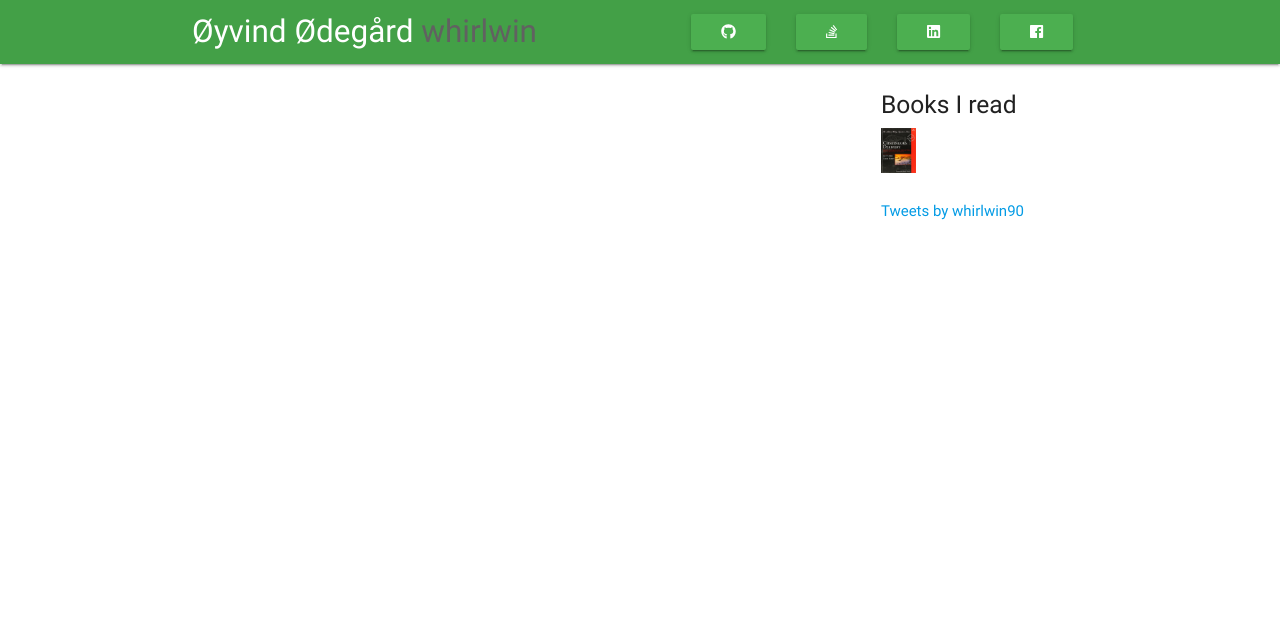
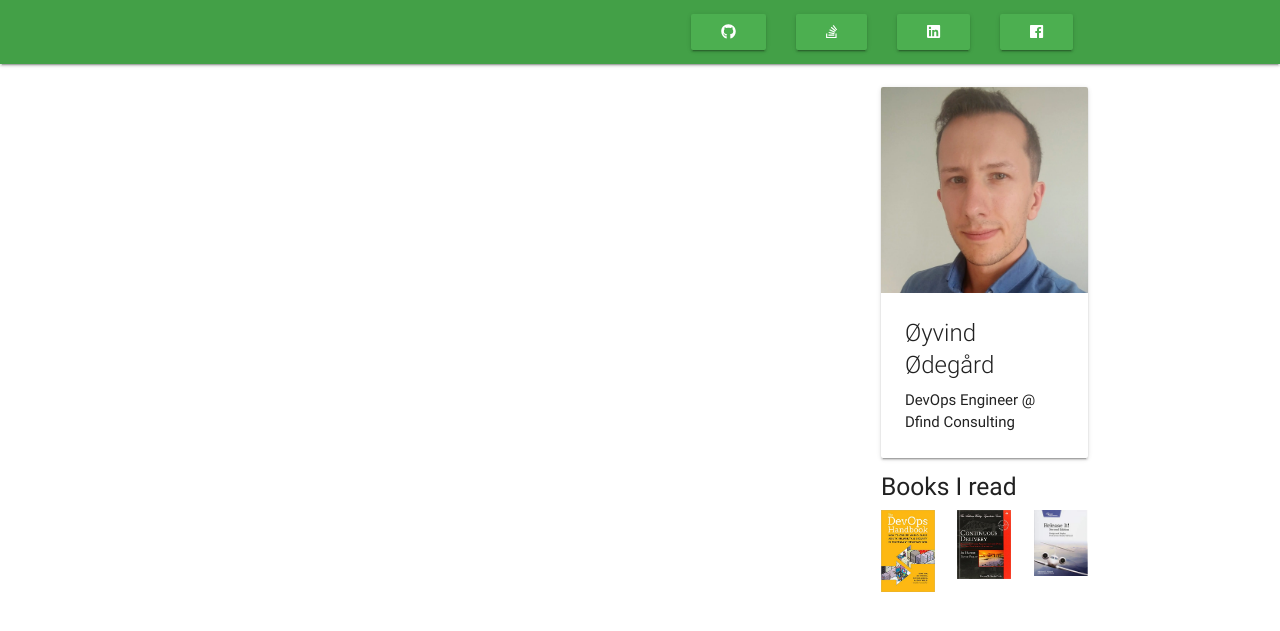
Before and after one commit to whirlwin/whirlwin.no, a Node project: template src/main/views/index.pug in a window 1280 px wide. Shown: the top 631 px of the page. Run offline with Node 20 templates, Linux system fonts and the light colour scheme; the template is opened without the code that fills it, so the values that code supplies are empty; some libraries are stand-ins or nearby versions.

Commit message:
Improve personalisation

```diff
--- a/src/main/views/index.pug
+++ b/src/main/views/index.pug
@@ -8,7 +8,7 @@
           each minimalPost in minimalPosts
             div
               a(href=minimalPost.link)
-                h4=minimalPost.title
+                h4.green-text=minimalPost.title
                 img(src=minimalPost.thumbnail, alt='a')
               p Published #{minimalPost.pubDate}
               p Tags: #{minimalPost.categories.join(", ")}
@@ -24,11 +24,21 @@
           //  | What is more frustrating than having weekly, quarterly or even annually releases for new features, knowing that your new business idea will be outdated even before it hits the crowd? In this article, I will highlight 3 of the most important aspects for making your deployment faster and more enjoyable for you, your team and ultimately your business or organization.
           //div.divider
         div.col.s3.offset-s3
+          div.card
+            div.card-image
+              img(src="/assets/custom/images/profile-picture-2018.jpg", alt="Me")
+            div.card-content
+              span.card-title Øyvind Ødegård
+              div DevOps Engineer @ Dfind Consulting
           div
-            h5 Books I read
-            div.row
-              div.col.s3
-                a(href="https://www.amazon.com/Continuous-Delivery-Deployment-Automation-Addison-Wesley/dp/0321601912")
-                  img.responsive-img(src="/assets/vendor/image/continuous-delivery.jpg", alt="Continuous delivery")
-          a.twitter-timeline(href='https://twitter.com/whirlwin90?ref_src=twsrc%5Etfw') Tweets by whirlwin90
-          script(async='', src='https://platform.twitter.com/widgets.js', charset='utf-8')
+          h5 Books I read
+          div.row
+            div.col.s4
+              a(href="https://www.amazon.com/DevOps-Handbook-World-Class-Reliability-Organizations/dp/1942788002")
+                img.responsive-img(src="/assets/vendor/image/devops-handbook.jpg", alt="DevOps Handbook")
+            div.col.s4
+              a(href="https://www.amazon.com/Continuous-Delivery-Deployment-Automation-Addison-Wesley/dp/0321601912")
+                img.responsive-img(src="/assets/vendor/image/continuous-delivery.jpg", alt="Continuous delivery")
+            div.col.s4
+              a(href="https://www.amazon.com/Release-Production-Ready-Software-Pragmatic-Programmers/dp/0978739213")
+                img.responsive-img(src="/assets/vendor/image/release-it.jpg", alt="Release It!")
--- a/src/main/views/layout.pug
+++ b/src/main/views/layout.pug
@@ -1,7 +1,7 @@
 doctype html
 html
   head
-    title Øyvind Ødegård (whirlwin)
+    title whirlwin
     meta(name='viewport', content='width=device-width, initial-scale=1, maximum-scale=1.0')
     link(rel="stylesheet", href="/assets/vendor/materialize/materialize.min.css")
     link(rel="stylesheet", href="/assets/custom/stylesheets/main.css")
@@ -20,8 +20,6 @@
     nav.green.darken-1(role="navigation")
       div.nav-wrapper.container
         a.brand-logo(href="")
-          span Øyvind Ødegård
-          span.grey-text.text-darken-2  whirlwin
         ul.right.hide-on-med-and-down
           li
             a.btn.green(href="https://github.com/whirlwin")
```
Also changed, not shown: src/main/assets/custom/images/profile-picture-2018.jpg (added), src/main/assets/custom/images/profile-picture-mask.png (added), src/main/assets/vendor/image/devops-handbook.jpg (added), src/main/assets/vendor/image/release-it.jpg (added).
